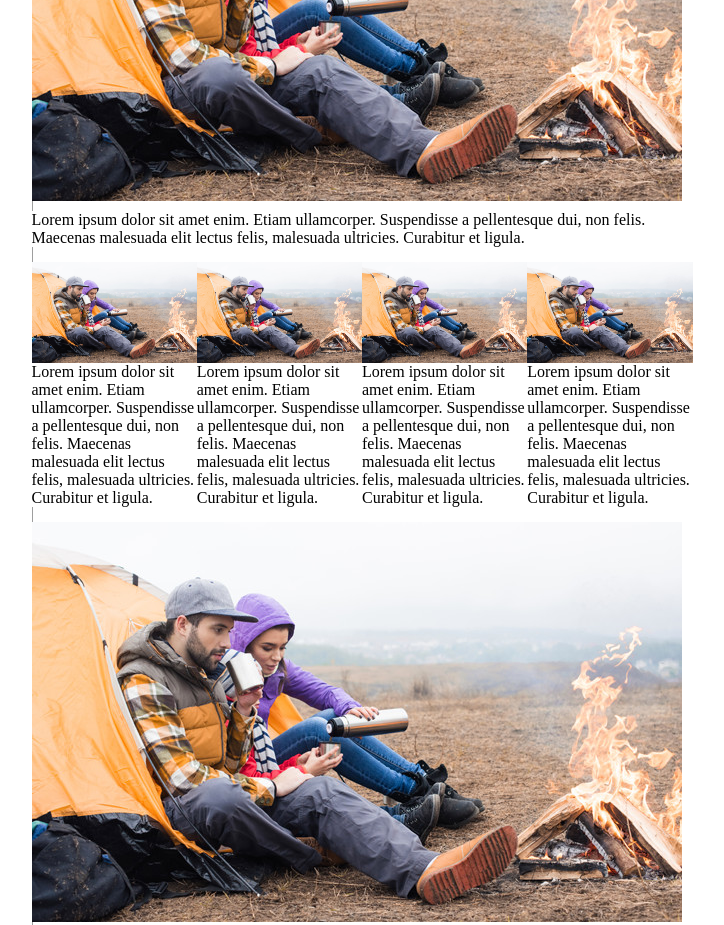
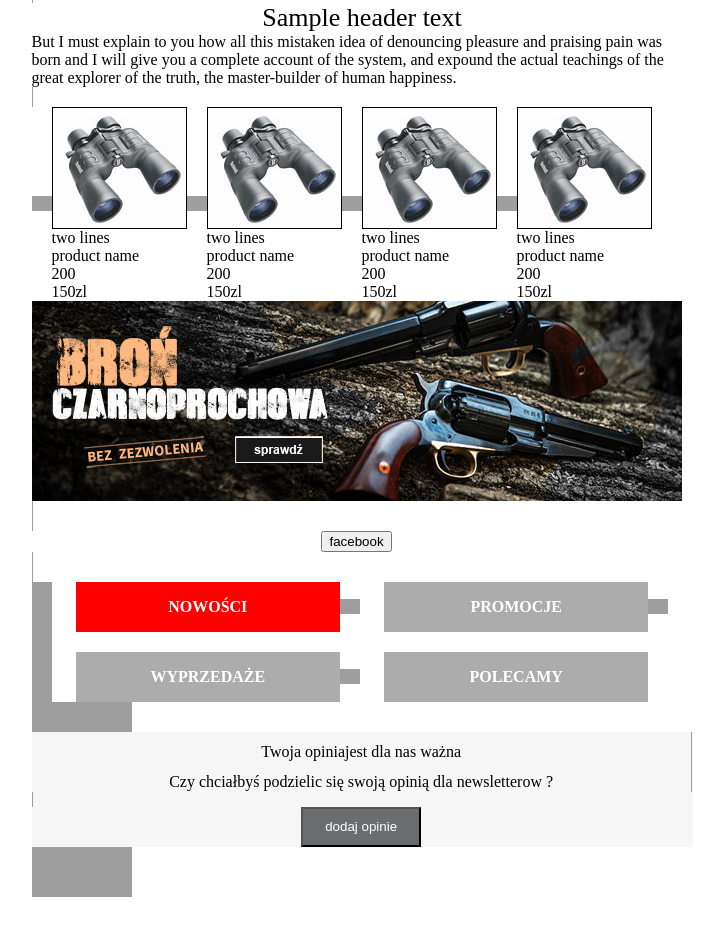
Before and after one commit to bartekwojtal1207/mail-militaria.pl-, a plain HTML site: page zrobione_przyklady/index.html in a window 1280 px wide. Shown: the part 1322-2247 px from the top of the page, without its empty margins (278-1002 px from the left). After the commit the page ends 2219 px from the top, so only its background shows below. Drawn offline with nearby package versions, Linux system fonts and the light colour scheme; grey boxes are pictures that could not be loaded.

Commit message:
mail (militaria.pl)
mail/newsletter (80% completed)
#html(only table)

```diff
--- a/zrobione_przyklady/index.html
+++ b/zrobione_przyklady/index.html
@@ -119,40 +119,48 @@ table td, table th { border-collapse:collapse; font-size:1px; line-height:1px; }
 									<e-optional name="sec1-img3">
 									<e-optional name="sec1-img4">
 									<e-optional name="sec1-img5">
+									<e-optional name="sec1-text3">
+									<e-optional name="sec1-text4">
+									<e-optional name="sec1-text5">
+									<e-optional name="sec1-text6">
+									<e-optional name="sec1-text7">
+									<e-optional name="sec1-text8">
+									<e-optional name="sec1-text9">
+									<e-optional name="sec1-text10">
 											<tr>
 												<td align="left">
-													<table>
+													<table cellspacing="0" cellpadding="0" border="0" width="100%" bgcolor="#ffffff">
 														<tr>
 															<td>
-																<font e-editable="sec1-text1" class="f-size18">Rękawice Mechanix Wear</font>
+																<font e-editable="sec1-text3" class="f-size18">Rękawice Mechanix Wear</font>
 															</td>
 														</tr>
 														<tr>
 															<td>
-																<font e-editable="sec1-text1" class="f-size20 fw-bld">Orginal Grip</font>
+																<font e-editable="sec1-text4" class="f-size20 fw-bld">Orginal Grip</font>
 															</td>
 														</tr>
 														<tr>
-															<td>
+															<td align="center">
 																<img e-editable="sec1-img2" src="i/product.jpg" border="0" style="display:block;" class="image">
 															</td>
 														</tr>
 													</table>
 												</td>
 												<td align="left">
-													<table>
+													<table cellspacing="0" cellpadding="0" border="0" width="100%" bgcolor="#ffffff">
 														<tr>
 															<td>
-																<font e-editable="sec1-text1" class="f-size18">Rękawice Mechanix Wear</font>
+																<font e-editable="sec1-text5" class="f-size18">Rękawice Mechanix Wear</font>
 															</td>
 														</tr>
 														<tr>
 															<td>
-																<font e-editable="sec1-text1" class="f-size20 fw-bld">Orginal Grip</font>
+																<font e-editable="sec1-text6" class="f-size20 fw-bld">Orginal Grip</font>
 															</td>
 														</tr>
 														<tr>
-															<td>
+															<td align="center">
 																<img e-editable="sec1-img2" src="i/product.jpg" border="0" style="display:block;" class="image">
 															</td>
 														</tr>
@@ -161,38 +169,38 @@ table td, table th { border-collapse:collapse; font-size:1px; line-height:1px; }
 											</tr>
 											<tr>
 												<td align="left">
-													<table>
+													<table cellspacing="0" cellpadding="0" border="0" width="100%" bgcolor="#ffffff">
 														<tr>
 															<td>
-																<font e-editable="sec1-text1"class="f-size18">Rękawice Mechanix Wear</font>
+																<font e-editable="sec1-text7"class="f-size18">Rękawice Mechanix Wear</font>
 															</td>
 														</tr>
 														<tr>
 															<td>
-																<font e-editable="sec1-text1" class="f-size20 fw-bld">Orginal Grip</font>
+																<font e-editable="sec1-text8" class="f-size20 fw-bld">Orginal Grip</font>
 															</td>
 														</tr>
 														<tr>
-															<td>
+															<td align="center">
 																<img e-editable="sec1-img2" src="i/product.jpg" border="0" style="display:block;" class="image">
 															</td>
 														</tr>
 													</table>
 												</td>
 												<td align="left">
-													<table>
+													<table cellspacing="0" cellpadding="0" border="0" width="100%" bgcolor="#ffffff">
 														<tr>
 															<td>
-																<font e-editable="sec1-text1" class="f-size18">Rękawice Mechanix Wear</font>
+																<font e-editable="sec1-text9" class="f-size18">Rękawice Mechanix Wear</font>
 															</td>
 														</tr>
 														<tr>
 															<td>
-																<font e-editable="sec1-text1" class="f-size20 fw-bld">Orginal Grip</font>
+																<font e-editable="sec1-text10" class="f-size20 fw-bld">Orginal Grip</font>
 															</td>
 														</tr>
 														<tr>
-															<td>
+															<td align="center">
 																<img e-editable="sec1-img2" src="i/product.jpg" border="0" style="display:block;" class="image">
 															</td>
 														</tr>
@@ -203,15 +211,26 @@ table td, table th { border-collapse:collapse; font-size:1px; line-height:1px; }
 									</e-optional>
 									</e-optional>
 									</e-optional>
+									</e-optional>
+									</e-optional>
+									</e-optional>
+									</e-optional>
+									</e-optional>
+									</e-optional>
+									</e-optional>
+									</e-optional>
 								</table>
 							</td>
 						</tr><!-- 6a 2 col baner -->
 						<tr>
 							<td>
 								<table cellspacing="0" cellpadding="0" border="0" width="100%" bgcolor="#ffffff" class="fw">
-									<e-optional name="sec1-img1">
 									<tr class="is_image_mobile_hideable">
-										<td><img e-editable="sec1-img1" src="i/baner.jpg" border="0" class="image" style="display:block;"></td>
+										<td height="20" class="s1"><img src="{variables.trans}" width="1" height="10" style="display:block;"></td>
+									</tr>
+									<e-optional name="sec1-img6">
+									<tr class="is_image_mobile_hideable">
+										<td><img e-editable="sec1-img6" src="i/baner2.jpg" border="0" class="image" style="display:block;"></td>
 									</tr>
 									<tr class="is_image_mobile_hideable">
 										<td height="10" class="s1"><img src="{variables.trans}" width="1" height="10" style="display:block;"></td>
@@ -222,13 +241,18 @@ table td, table th { border-collapse:collapse; font-size:1px; line-height:1px; }
 						</tr>
 						<tr>
 							<td>
-								<e-optional name="sec1-text1">
+								<e-optional name="sec1-text11">
+								<e-optional name="sec1-text12">
 								<tr>
-									<td align="left" class="lh"><font e-editable="sec1-text1">Lorem ipsum dolor sit amet enim. Etiam ullamcorper. Suspendisse a pellentesque dui, non felis. Maecenas malesuada elit lectus felis, malesuada ultricies. Curabitur et ligula.</font></td>
+									<td align="center" class="lh"><font e-editable="sec1-text11" class="f-size26">Sample header text</font></td>
 								</tr> <!-- baner and text -->
 								<tr>
-									<td height="15" class="s3"><img src="{variables.trans}" width="1" height="15" style="display:block;"></td>
+									<td align="left" class="lh"><font e-editable="sec1-text12">But I must explain to you how all this mistaken idea of denouncing pleasure and praising pain was born and I will give you a complete account of the system, and expound the actual teachings of the great explorer of the truth, the master-builder of human happiness.</font></td>
 								</tr>
+								<tr>
+									<td height="15" class="s3"><img src="{variables.trans}" width="1" height="20" style="display:block;"></td>
+								</tr>
+								</e-optional>
 								</e-optional>
 							</td>
 						</tr>
@@ -237,46 +261,130 @@ table td, table th { border-collapse:collapse; font-size:1px; line-height:1px; }
 								<e-optional name="sec1-img1">
 									<table cellpadding="0" cellspacing="0" border="0" class="fw sm1">
 										<tr>
-											<td align="center"><img e-editable="sec1-img1" width="100%" src="i/baner.jpg" border="0" style="display:block;" class="image"></td>
-											<td align="center"><img e-editable="sec1-img1" width="100%" src="i/baner.jpg" border="0" style="display:block;" class="image"></td>
-											<td align="center"><img e-editable="sec1-img1" width="100%" src="i/baner.jpg" border="0" style="display:block;" class="image"></td>
-											<td align="center"><img e-editable="sec1-img1" width="100%" src="i/baner.jpg" border="0" style="display:block;" class="image"></td>
+										<td><img src="{variables.trans}" width="20" height="15" style="display:block;"></td>
+											<td>
+												<table cellpadding="0" cellspacing="0" border="0" class="fw sm1">
+														<tr>
+															<td align="center"><img e-editable="sec1-img1"  src="i/product2.jpg" border="1px solid black" style="display:block;" class="image">
+															</td>
+														</tr>
+														<tr>
+															<td>
+																<font e-editable="sec1-text1">two lines</font>
+															</td>
+														</tr>
+														<tr>
+															<td>
+																<font e-editable="sec1-text1">product name</font>
+															</td>
+														</tr>
+														<tr>
+															<td><font e-editable="sec1-text1">200</font></td>
+														</tr>
+														<tr>
+															<td><font e-editable="sec1-text1">150zl</font></td>
+														</tr>
+												</table>
+											</td>
+											<td><img src="{variables.trans}" width="20" height="15" style="display:block;"></td>
+											<td align="center">
+												<table cellpadding="0" cellspacing="0" border="0" class="fw sm1">
+														<tr>
+															<td align="center"><img e-editable="sec1-img1"  src="i/product2.jpg" border="1px solid black" style="display:block;" class="image">
+															</td>
+														</tr>
+														<tr>
+															<td>
+																<font e-editable="sec1-text1">two lines</font>
+															</td>
+														</tr>
+														<tr>
+															<td>
+																<font e-editable="sec1-text1">product name</font>
+															</td>
+														</tr>
+														<tr>
+															<td><font e-editable="sec1-text1">200</font></td>
+														</tr>
+														<tr>
+															<td><font e-editable="sec1-text1">150zl</font></td>
+														</tr>
+												</table>
+											</td>
+												<td><img src="{variables.trans}" width="20" height="15" style="display:block;"></td>
+											<td>
+												<table cellpadding="0" cellspacing="0" border="0" class="fw sm1">
+														<tr>
+															<td align="center"><img e-editable="sec1-img1" src="i/product2.jpg" border="1px solid black" style="display:block;" class="image">
+															</td>
+														</tr>
+														<tr>
+															<td>
+																<font e-editable="sec1-text1">two lines</font>
+															</td>
+														</tr>
+														<tr>
+															<td>
+																<font e-editable="sec1-text1">product name</font>
+															</td>
+														</tr>
+														<tr>
+															<td><font e-editable="sec1-text1">200</font></td>
+														</tr>
+														<tr>
+															<td><font e-editable="sec1-text1">150zl</font></td>
+														</tr>
+												</table>
+											</td>
+												<td><img src="{variables.trans}" width="20" height="15" style="display:block;"></td>
+											<td align="center">
+												<table cellpadding="0" cellspacing="0" border="0" class="fw sm1">
+														<tr>
+															<td align="center"><img e-editable="sec1-img1"  src="i/product2.jpg" border="1px solid black" style="display:block;" class="image">
+															</td>
+														</tr>
+														<tr>
+															<td>
+																<font e-editable="sec1-text1">two lines</font>
+															</td>
+														</tr>
+														<tr>
+															<td>
+																<font e-editable="sec1-text1">product name</font>
+															</td>
+														</tr>
+														<tr>
+															<td><font e-editable="sec1-text1">200</font></td>
+														</tr>
+														<tr>
+															<td><font e-editable="sec1-text1">150zl</font></td>
+														</tr>
+												</table>
+											</td>
+
 										</tr>
 									</table>
 								</e-optional>
 							</td>
 						</tr>
-						<tr>
-							<td>
-								<table cellpadding="0" cellspacing="0" border="0" class="fw sm1">
-									<e-optional name="sec1-text1">
-									<tr>
-										<td align="left" class="lh"><font e-editable="sec1-text1">Lorem ipsum dolor sit amet enim. Etiam ullamcorper. Suspendisse a pellentesque dui, non felis. Maecenas malesuada elit lectus felis, malesuada ultricies. Curabitur et ligula.</font></td>
-										<td align="left" class="lh"><font e-editable="sec1-text1">Lorem ipsum dolor sit amet enim. Etiam ullamcorper. Suspendisse a pellentesque dui, non felis. Maecenas malesuada elit lectus felis, malesuada ultricies. Curabitur et ligula.</font></td>
-										<td align="left" class="lh"><font e-editable="sec1-text1">Lorem ipsum dolor sit amet enim. Etiam ullamcorper. Suspendisse a pellentesque dui, non felis. Maecenas malesuada elit lectus felis, malesuada ultricies. Curabitur et ligula.</font></td>
-										<td align="left" class="lh"><font e-editable="sec1-text1">Lorem ipsum dolor sit amet enim. Etiam ullamcorper. Suspendisse a pellentesque dui, non felis. Maecenas malesuada elit lectus felis, malesuada ultricies. Curabitur et ligula.</font></td>
-									</tr>
-									<tr>
-										<td height="15" class="s3"><img src="{variables.trans}" width="1" height="15" style="display:block;"></td>
-									</tr>
-									</e-optional>
-								</table>
-							</td>
-						</tr><!-- 7. 4-col baner hear end -->
+									<!-- 7. 4-col baner hear end -->
 						<tr>
 							<td>
 								<table cellpadding="0" cellspacing="0" border="0" class="fw sm1">
 									<e-optional name="sec1-img1">
 									<tr class="is_image_mobile_hideable">
-										<td><img e-editable="sec1-img1" src="i/baner.jpg" border="0" class="image" style="display:block;"></td>
+										<td><img e-editable="sec1-img1" src="i/baner3.jpg" border="0" class="image" style="display:block;"></td>
 									</tr>
 									<tr class="is_image_mobile_hideable">
-										<td height="10" class="s1"><img src="{variables.trans}" width="1" height="10" style="display:block;"></td>
+										<td height="10" class="s1"><img src="{variables.trans}" width="1" height="30" style="display:block;"></td>
 									</tr>
 									<tr>
 										<td align="center">
 										<button type="button" name="button">facebook</button>
 										</td>
+									</tr>
+									<tr class="is_image_mobile_hideable">
+										<td height="10" class="s1"><img src="{variables.trans}" width="1" height="30" style="display:block;"></td>
 									</tr>
 									</e-optional>
 								</table>
@@ -286,13 +394,16 @@ table td, table th { border-collapse:collapse; font-size:1px; line-height:1px; }
 							<td>
 								<table cellspacing="0" cellpadding="0" border="0" width="100%" bgcolor="#ffffff" class="fw">
 									<e-optional name="sec1-img1">
-									<th align="left" valign="top" class="is_image_mobile_hideable fl">
-										<table cellpadding="0" cellspacing="0" border="0" class="fw sm1">
+									 <th align="center" class="is_image_mobile_hideable fl">
+										<!-- <table cellpadding="0" cellspacing="0" border="0" class="fw sm1"> -->
 											<tr>
-												<td align="center"><img e-editable="sec1-img1" width="100%" src="i/baner.jpg" border="0" style="display:block;" class="image"></td>
-												<td align="center"><img e-editable="sec1-img1" width="100%" src="i/baner.jpg" border="0" style="display:block;" class="image"></td>
+												<td><img src="{variables.trans}" width="20" height="50" style="display:block;"></td>
+												<td align="center" width="40%" style="background-color: red;"><a href="#" style="color:white;"class="fw-bld ttu">nowości</a></td>
+												<td><img src="{variables.trans}" width="20" height="15" style="display:block;"></td>
+												<td align="center" width="40%"style="background-color:#acacac;"><a href="#"style="color:white;" class="fw-bld ttu">promocje</a></td>
+												<td><img src="{variables.trans}" width="20" height="15" style="display:block;"></td>
 											</tr>
-										</table>
+										<!-- </table> -->
 									</th>
 									</e-optional>
 								</table>
@@ -300,35 +411,56 @@ table td, table th { border-collapse:collapse; font-size:1px; line-height:1px; }
 						</tr>
 						<tr>
 							<td>
+							 <img src="{variables.trans}" width="20" height="20" style="display:block;">
+							</td>
+						</tr>
+						<tr>
+							<td>
 								<table cellspacing="0" cellpadding="0" border="0" width="100%" bgcolor="#ffffff" class="fw">
 									<e-optional name="sec1-img1">
-									<th align="left" valign="top" class="is_image_mobile_hideable fl">
-										<table cellpadding="0" cellspacing="0" border="0" class="fw sm1">
+									<th align="center"  class="is_image_mobile_hideable fl">
+										<!-- <table cellpadding="0" cellspacing="0" border="0" class="fw sm1"> -->
 											<tr>
-												<td align="center"><img e-editable="sec1-img1" width="100%" src="i/baner.jpg" border="0" style="display:block;" class="image"></td>
-												<td align="center"><img e-editable="sec1-img1" width="100%" src="i/baner.jpg" border="0" style="display:block;" class="image"></td>
+												<td><img src="{variables.trans}" width="20" height="50" style="display:block;"></td>
+												<td align="center"  width="40%" style="background-color:#acacac;"><a href="#"style="color:white;" class="fw-bld ttu">wyprzedaże</a></td>
+												<td><img src="{variables.trans}" width="20" height="15" style="display:block;"></td>
+												<td align="center" width="40%" style="background-color:#acacac;"><a href="#"style="color:white;" class="fw-bld ttu">polecamy</a></td>
+												<td <img src="{variables.trans}" width="20" height="15" style="display:block;"></td>
 											</tr>
-										</table>
+										<!-- </table> -->
 									</th>
 									</e-optional>
 								</table>
 							</td>
 						</tr><!-- 8. end of 2 -col baner -->
 						<tr>
+							<td><img src="{variables.trans}" width="100" height="30" style="display:block;"></td>
+						</tr>
+						<tr>
 							<td>
+								<table cellspacing="0" cellpadding="0" border="0" width="100%"  bgcolor="#f6f6f6" class="fw">
 								<e-optional name="sec1-text1">
 								<tr>
-									<td align="left" class="lh"><font e-editable="sec1-text1">Lorem ipsum dolor sit amet enim. Etiam ullamcorper. Suspendisse a pellentesque dui, non felis. Maecenas malesuada elit lectus felis, malesuada ultricies. Curabitur et ligula.</font></td>
+									<td align="center" class="lh"><font e-editable="sec1-text1">Twoja opinia</font><font e-editable="sec1-text1">jest dla nas ważna</font></td>
+									<td><img src="{variables.trans}" width="1" height="40" style="display:block;"></td>
 								</tr>
 								<tr>
-									<td align="left" class="lh"><font e-editable="sec1-text1">Lorem ipsum dolor sit amet enim. Etiam ullamcorper. Suspendisse a pellentesque dui, non felis. Maecenas malesuada elit lectus felis, malesuada ultricies. Curabitur et ligula.</font></td>
+									<td align="center" class="lh"><font e-editable="sec1-text1">Czy chciałbyś podzielic się swoją opinią dla newsletterow ?</font></td>
+									<td><img src="{variables.trans}" width="1" height="20" style="display:block;"></td>
 								</tr>
 								<tr>
 									<td height="15" class="s3"><img src="{variables.trans}" width="1" height="15" style="display:block;"></td>
 								</tr>
+								<tr>
+									<td align="center"><button type="button" name="button" height="40px" width="120" style="background-color:#6b6c6e;color:white; height:40px;width:120px;">dodaj opinie</button></td>
+								</tr>
 								</e-optional>
+							 </table>
 							</td>
 						</tr><!-- 9??? :-) end of this section -->
+						<tr>
+							<td><img src="{variables.trans}" width="100" height="50" style="display:block;"></td>
+						</tr>
 
 					</table><!-- 661 width-->
 				</td>
```
Also changed, not shown: zrobione_przyklady/i/baner2.jpg (added), zrobione_przyklady/i/baner3.jpg (added), zrobione_przyklady/i/product2.jpg (added).
